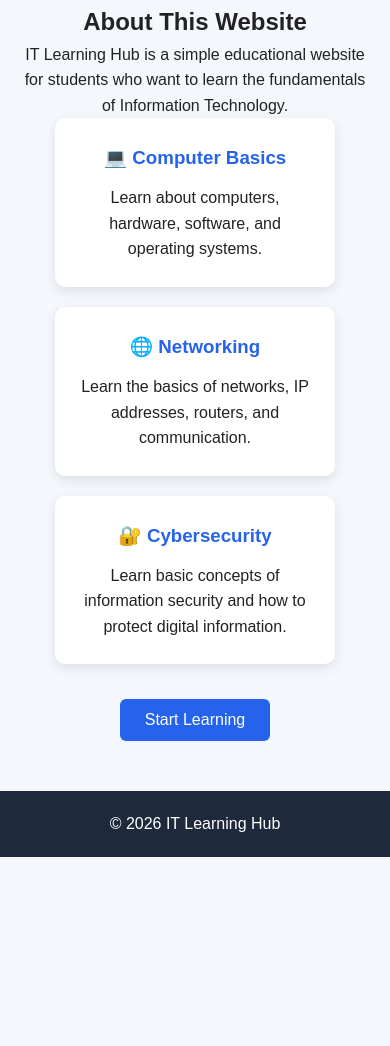
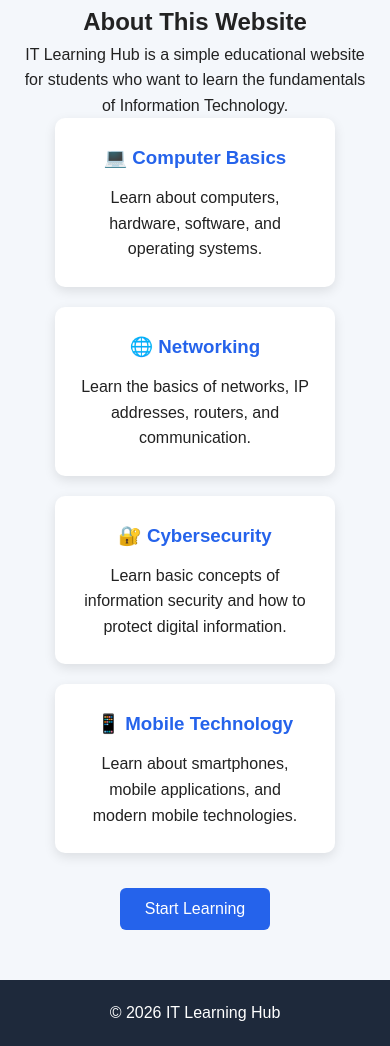
Before and after one commit to fadilengiq/it-learning, a plain HTML site: page index.html in a window 390 px wide. Shown: the part 595-1641 px from the top of the page. Before the commit the page ends 1452 px from the top, so only its background shows below. Drawn offline with Linux system fonts and the light colour scheme.

Commit message:
Add mobile technology topic

```diff
--- a/index.html
+++ b/index.html
@@ -56,6 +56,13 @@
                     and how to protect digital information.
                 </p>
             </div>
+            <div class="card">
+               <h3>📱 Mobile Technology</h3>
+               <p>
+                      Learn about smartphones, mobile applications,
+                     and modern mobile technologies.
+              </p>
+         </div>
 
         </section>
 
```
